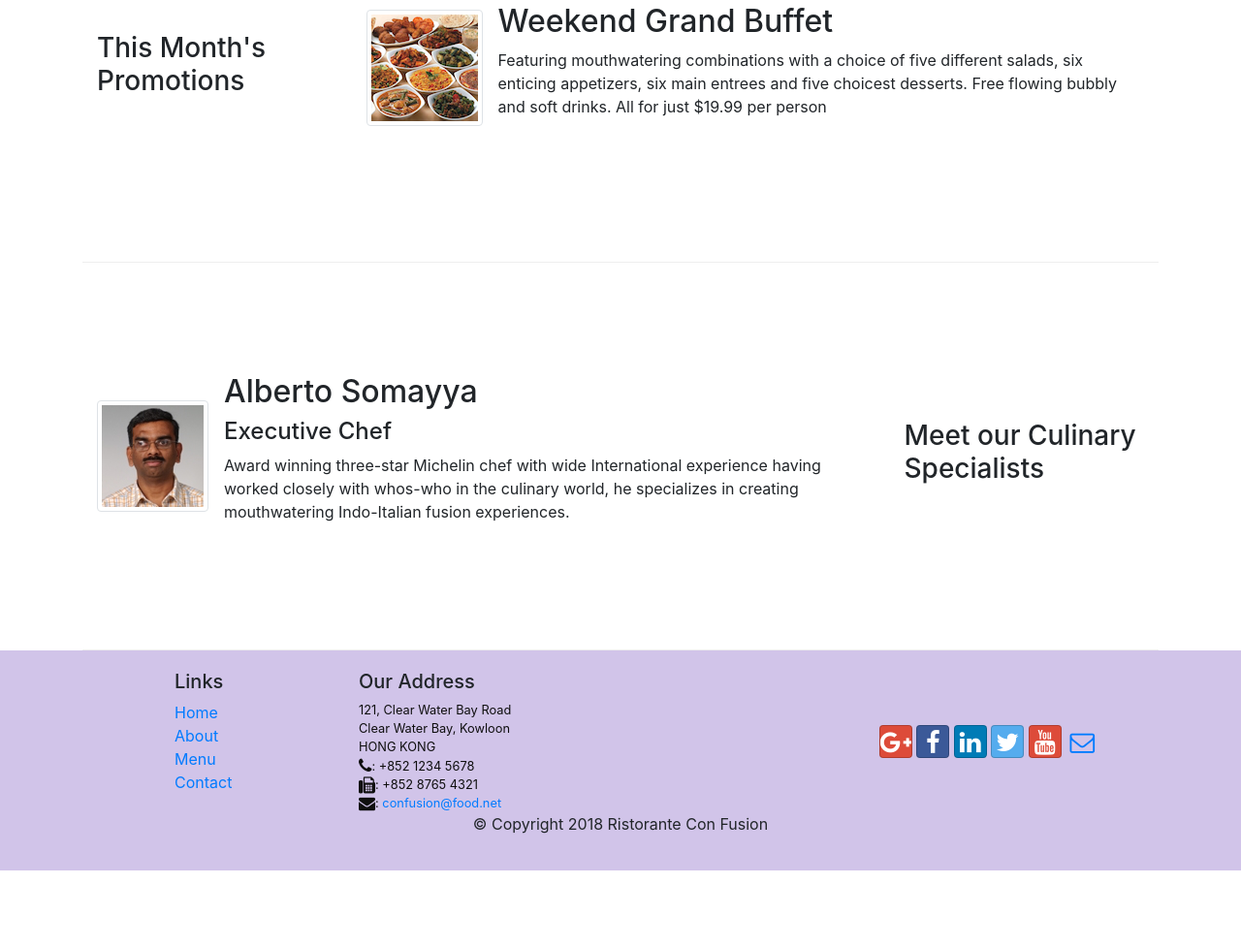
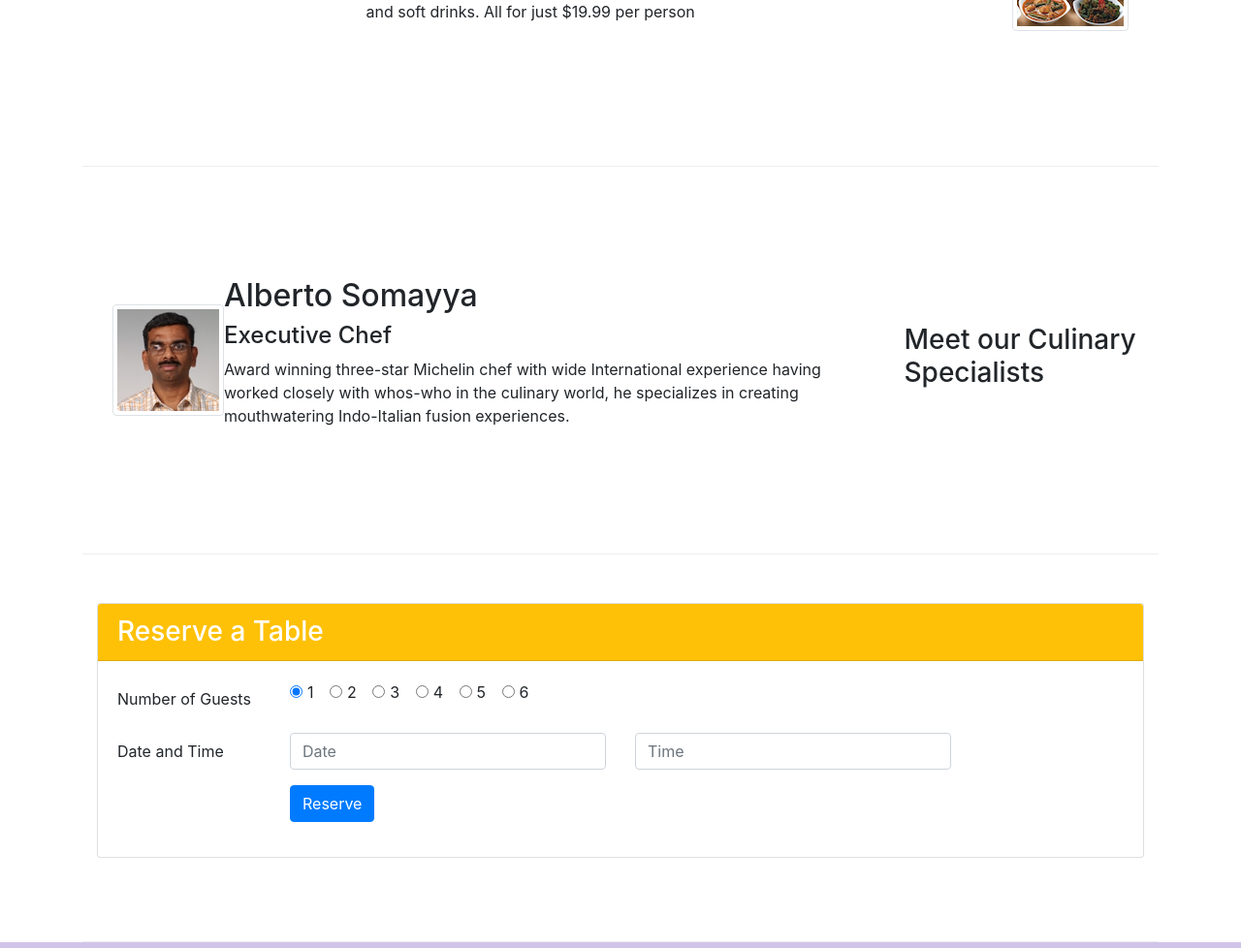
Before and after one commit to zohaib166/bootstrap-test, a website: page index.html in a window 1280 px wide. Shown: the part 962-1940 px from the top of the page at 97% size. Before the commit the page ends 1860 px from the top, so only its background shows below. Drawn offline with nearby package versions, Linux system fonts and the light colour scheme.

Commit message:
assgmt 2

```diff
--- a/index.html
+++ b/index.html
@@ -35,13 +35,16 @@
 </nav>
     <header class="jumbotron">
         <div class="container">
-            <div class="row row-header">
-                <div>
+            <div class="row row-header justify-content-center">
+                <div class="col col-sm-6">
                     <h1>Ristorante con Fusion</h1>
                     <p>We take inspiration from the World's best cuisines, and create a unique fusion experience. Our lipsmacking creations will tickle your culinary senses!</p>
                 </div>
-                <div class="col-12 col-sm align-self-center">
-                    <img src="img/logo.png" alt="" class="img-fluid">
+                <div class="col col-sm-3 align-self-center">
+                    <img src="img/logo.png" alt="">
+                </div>
+                <div class="col col-sm-3 align-self-center text-center">
+                    <a href="#reserve" class="btn btn-sm btn-warning btn-block">Reserve Table</a>
                 </div>
             </div>
         </div>
@@ -71,11 +74,12 @@
             </div>
             <div class="col col-sm col-md">
                 <div class="media">
+                    <div class="media-body">
+                        <h2 class="mt-0">Weekend Grand Buffet <span class="badge badge-danger">NEW</span></h2>
+                        <p class="d-none d-sm-block">Featuring mouthwatering combinations with a choice of five different salads, six enticing appetizers, six main entrees and five choicest desserts. Free flowing bubbly and soft drinks. All for just $19.99 per person </p>
+                    </div>
                     <img src="img/buffet.png" alt="Buffet" class="d-flex mr-3 img-thumbnail align-self-center">
-                <div class="media-body">
-                    <h2 class="mt-0">Weekend Grand Buffet</h2>
-                    <p class="d-none d-sm-block">Featuring mouthwatering combinations with a choice of five different salads, six enticing appetizers, six main entrees and five choicest desserts. Free flowing bubbly and soft drinks. All for just $19.99 per person </p>
-                </div>
+
                 </div>
             </div>
         </div>
@@ -86,7 +90,7 @@
             </div>
             <div class="col col-sm order-sm-first col-md">
                 <div class="media">
-                    <img src="img/alberto.png" alt="Alberto" class="d-flex mr-3 img-thumbnail align-self-center">
+                    <img src="img/alberto.png" alt="Alberto" class="d-flex ml-3 img-thumbnail align-self-center">
                 <div class="media-body">
                     <h2>Alberto Somayya</h2>
                 <h4>Executive Chef</h4>
@@ -94,6 +98,61 @@
                 </div>
                 </div>
 
+            </div>
+        </div>
+
+        <div id="reserve" class="row row-content justify-content-center">
+            <div class="col-8 col-sm">
+                <div class="card">
+                    <h3 class="card-header bg-warning text-white">Reserve a Table</h3>
+                    <div class="card-body">
+                        <form>
+                            <div class="form-group row">
+                                <label for="noofguest" class="col-md-2 col-form-label">Number of Guests</label>
+                                <div class="col-md-10">
+                                    <div class="form-check form-check-inline">
+                                        <input class="form-check-input" type="radio" name="inlineRadioOptions" id="inlineRadio1" value="option1" checked>
+                                        <label class="form-check-label" for="inlineRadio1">1</label>
+                                      </div>
+                                      <div class="form-check form-check-inline">
+                                        <input class="form-check-input" type="radio" name="inlineRadioOptions" id="inlineRadio2" value="option2">
+                                        <label class="form-check-label" for="inlineRadio2">2</label>
+                                      </div>
+                                      <div class="form-check form-check-inline">
+                                        <input class="form-check-input" type="radio" name="inlineRadioOptions" id="inlineRadio3" value="option3">
+                                        <label class="form-check-label" for="inlineRadio3">3</label>
+                                      </div>
+                                      <div class="form-check form-check-inline">
+                                        <input class="form-check-input" type="radio" name="inlineRadioOptions" id="inlineRadio4" value="option4">
+                                        <label class="form-check-label" for="inlineRadio4">4</label>
+                                      </div>
+                                      <div class="form-check form-check-inline">
+                                        <input class="form-check-input" type="radio" name="inlineRadioOptions" id="inlineRadio5" value="option5">
+                                        <label class="form-check-label" for="inlineRadio5">5</label>
+                                      </div>
+                                      <div class="form-check form-check-inline">
+                                        <input class="form-check-input" type="radio" name="inlineRadioOptions" id="inlineRadio6" value="option6">
+                                        <label class="form-check-label" for="inlineRadio5">6</label>
+                                      </div>
+                                </div>
+                            </div>
+                            <div class="form-group row">
+                                <label for="datetime" class="col-12 col-md-2 col-form-label">Date and Time</label>
+                                <div class="col-5 col-md-4">
+                                    <input type="tel" class="form-control" id="date" name="date" placeholder="Date">
+                                </div>
+                                <div class="col-5 col-md-4">
+                                    <input type="tel" class="form-control" id="time" name="time" placeholder="Time">
+                                </div>
+                            </div>
+                            <div class="form-group row">
+                                <div class="offset-md-2 col-md-10">
+                                    <button type="submit" class="btn btn-primary">Reserve</button>
+                                </div>
+                            </div>
+                        </form>
+                    </div>
+                </div>
             </div>
         </div>
     </div>
```
